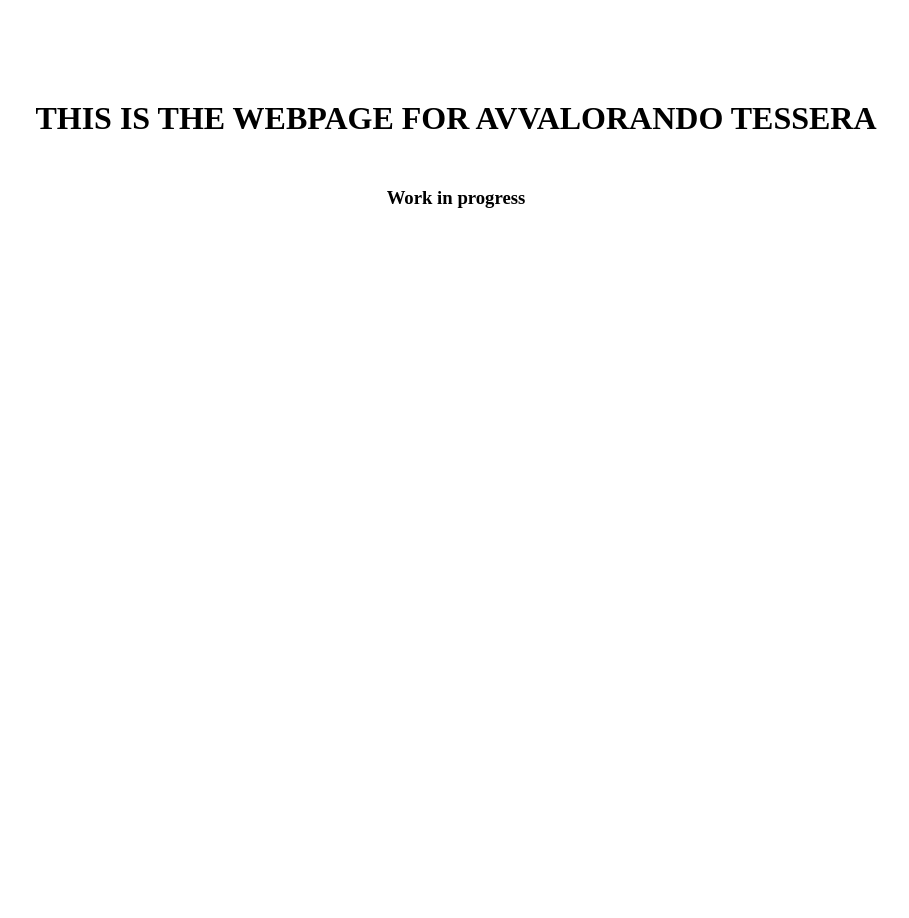
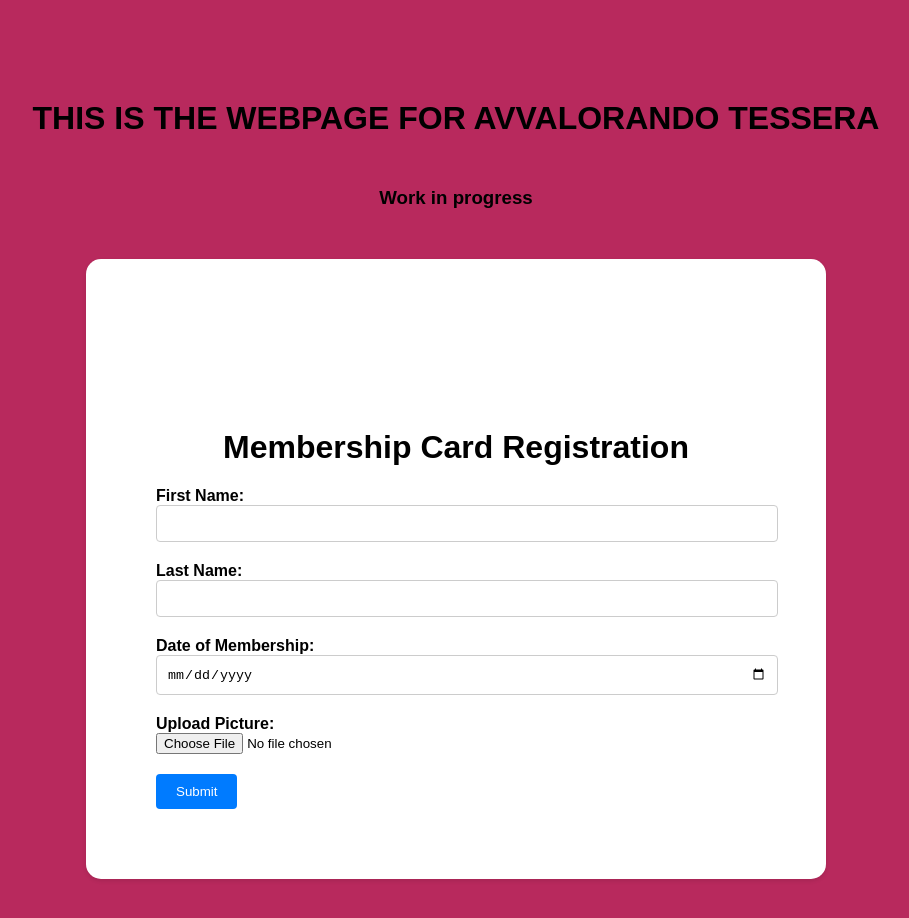
Before and after one commit to IkkeLucky/avvalorandotessera.github.io, a plain HTML site: page index.html in a window 1280 px wide. Shown: the whole page, without its empty margins (184-1093 px from the left). Before the commit the page ends 800 px from the top, so only its background shows below. Drawn offline with Linux system fonts and the light colour scheme.

Commit message:
skeleton registration avvalorando members

```diff
--- a/index.html
+++ b/index.html
@@ -9,5 +9,28 @@
 <body>
     <h1>THIS IS THE WEBPAGE FOR AVVALORANDO TESSERA</h1>
     <h3>Work in progress</h3>
+
+    <div class="container">
+        <h1>Membership Card Registration</h1>
+        <form id="membershipForm" enctype="multipart/form-data">
+            <div class="form-group">
+                <label for="firstName">First Name:</label>
+                <input type="text" id="firstName" name="firstName" required>
+            </div>
+            <div class="form-group">
+                <label for="lastName">Last Name:</label>
+                <input type="text" id="lastName" name="lastName" required>
+            </div>
+            <div class="form-group">
+                <label for="membershipDate">Date of Membership:</label>
+                <input type="date" id="membershipDate" name="membershipDate" required>
+            </div>
+            <div class="form-group">
+                <label for="imageUpload">Upload Picture:</label>
+                <input type="file" id="imageUpload" name="imageUpload" accept="image/*" required>
+            </div>
+            <button type="submit">Submit</button>
+        </form>
+    </div>
 </body>
 </html>
--- a/styles.css
+++ b/styles.css
@@ -7,3 +7,47 @@ h3 {
     text-align: center;
     margin-top: 50px;
 }
+
+body {
+    font-family: Arial, sans-serif;
+    background-color: #B8295D;
+    margin: 0;
+    padding: 0;
+}
+.container {
+    max-width: 600px;
+    margin: 50px auto;
+    padding: 70px;
+    background-color: #fff;
+    box-shadow: 0 2px 4px rgba(0, 0, 0, 0.1);
+    border-radius: 15px;
+}
+
+form {
+    margin-top: 20px;
+}
+.form-group {
+    margin-bottom: 20px;
+}
+label {
+    display: block;
+    font-weight: bold;
+}
+input[type="text"],
+input[type="date"] {
+    width: 100%;
+    padding: 10px;
+    border: 1px solid #ccc;
+    border-radius: 4px;
+}
+input[type="file"] {
+    width: 100%;
+}
+button[type="submit"] {
+    background-color: #007BFF;
+    color: #fff;
+    padding: 10px 20px;
+    border: none;
+    border-radius: 4px;
+    cursor: pointer;
+}
```
